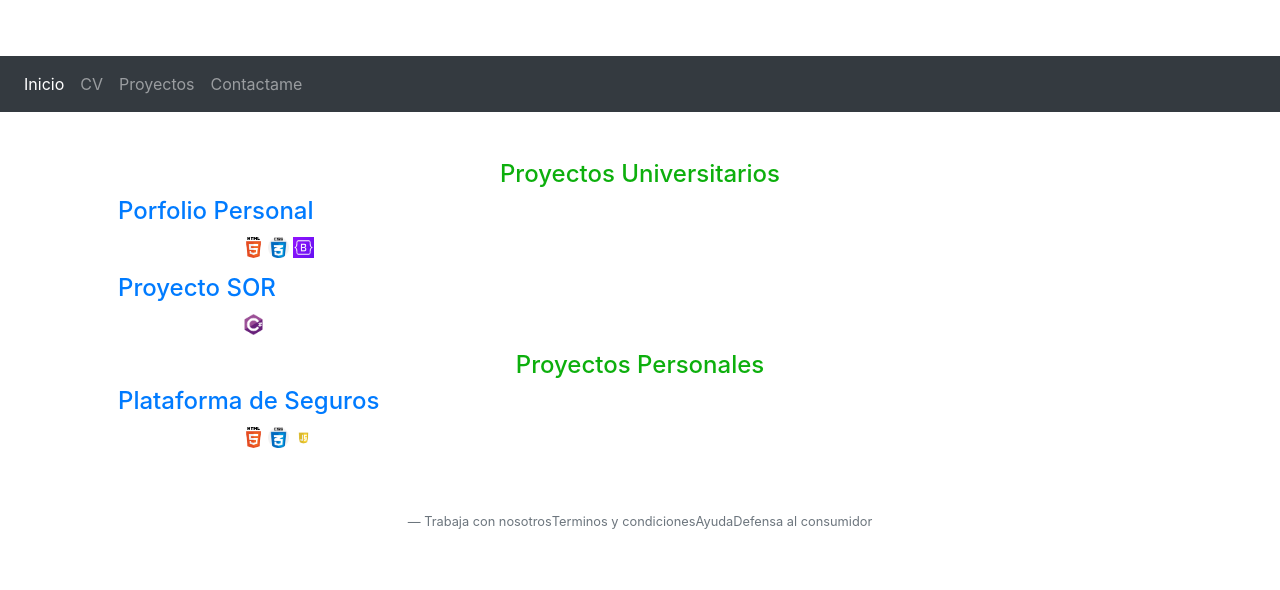
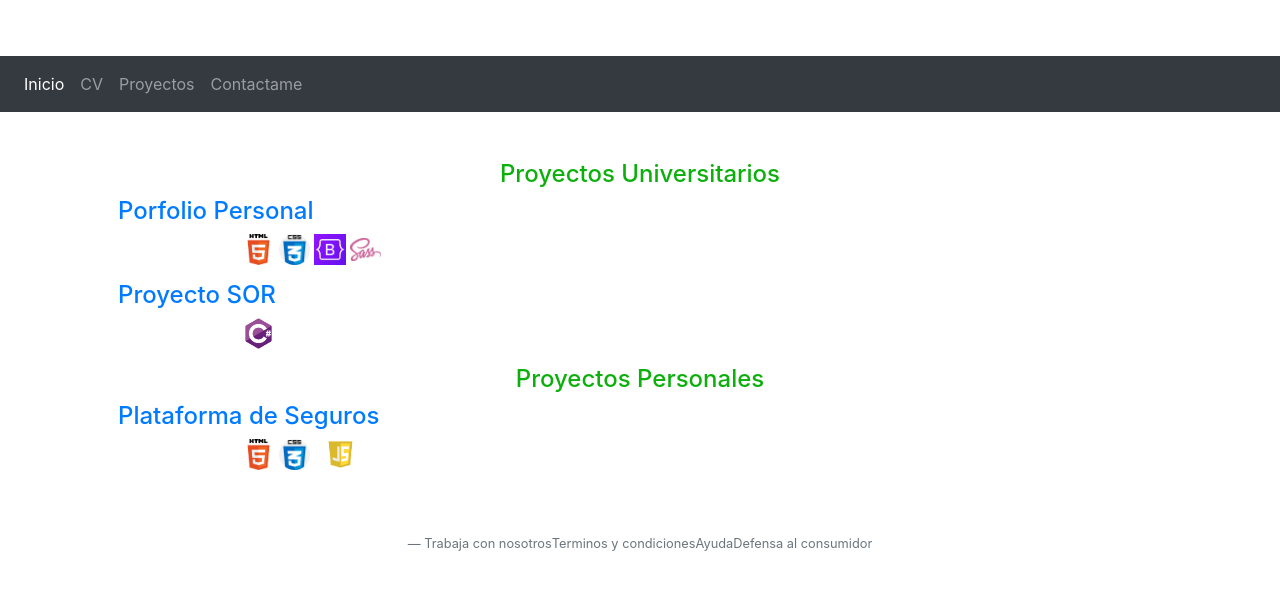
Before and after one commit to Emiliano-aguilar/Repo_HTML, a website: page pages/proyecto.html in a window 1280 px wide. Drawn offline with nearby package versions, Linux system fonts and the light colour scheme.

Commit message:
arreglo de bugs de paginas q no se vializan

```diff
--- a/pages/proyecto.html
+++ b/pages/proyecto.html
@@ -20,16 +20,16 @@
       <div class="container-md">
           <ul class="navbar-nav me-auto mb-2 mb-lg-0">
               <li class="nav-item">
-                <a class="nav-link active" aria-current="page" href="../index.html">Inicio</a>
+                <a class="nav-link active" aria-current="page" href=".././index.html">Inicio</a>
               </li>
               <li class="nav-item">
-                <a class="nav-link" href="../pages/CV.html">CV</a>
+                <a class="nav-link" href=".././pages/CV.html">CV</a>
               </li>
               <li class="nav-item">
-                <a class="nav-link" href="../pages/proyecto.html">Proyectos</a>
+                <a class="nav-link" href=".././pages/proyecto.html">Proyectos</a>
               </li>
               <li class="nav-item">
-                <a class="nav-link" href="../pages/contactame.html">Contactame</a>
+                <a class="nav-link" href=".././pages/contactame.html">Contactame</a>
               </li>
 
 
@@ -45,16 +45,17 @@
                 <h4 class=""><a target="_blank" href="https://emiliano-aguilar.github.io/Repo_HTML/">Porfolio Personal</a></h4>
                 <p>
                     Skills utilizados:
-                    <img src="../img/html.png" alt="logo HTML" width="2%" height="2%" >
-                    <img src="../img/css.png" alt="logo CSS" width="2%" height="2%" >
-                    <img src="../img/boostrap.png" alt="logo boostrap" width="2%" height="2%"  >
+                    <img src="../img/html.png" alt="logo HTML"width="3%" height="3%" >
+                    <img src="../img/css.png" alt="logo CSS" width="3%" height="3%" >
+                    <img src="../img/boostrap.png" alt="logo boostrap" width="3%" height="3%"  >
+                    <img src="../img/sass.jfif" alt="log sas" width="3%" height="3%" >
 
                 </p>
 
                 <h4 class=""><a target="_blank" href="https://github.com/Emiliano-aguilar/Mini-tp-semaforos">Proyecto SOR</a></h4>
                 <p>
                     Skills utilizados:
-                    <img src="../img/c.png" alt="logo C" width="2%" height="2%"  >
+                    <img src="../img/c.png" alt="logo C" width="3%" height="3%" >
 
                 </p>
 
@@ -67,9 +68,9 @@
                 <p>
                     Skills utilizados:
 
-                    <img src="../img/html.png" alt="logo HTML" width="2%" height="2%"  >
-                    <img src="../img/css.png" alt="logo CSS" width="2%" height="2%"  >
-                    <img src="../img/js.png" alt="logo JS" width="2%" height="2%"  >
+                    <img src="../img/html.png" alt="logo HTML" width="3%" height="3%" >
+                    <img src="../img/css.png" alt="logo CSS" width="3%" height="3%" >
+                    <img src="../img/js.png" alt="logo JS" width="5%" height="5%" >
 
                 </p>
             </div>
```
Also changed, not shown: index.html (+4 -4 lines), pages/CV.html (+4 -4 lines), pages/contactame.html (+4 -4 lines), pages/credenciales.html (+4 -4 lines), img/sass.jfif (added).
